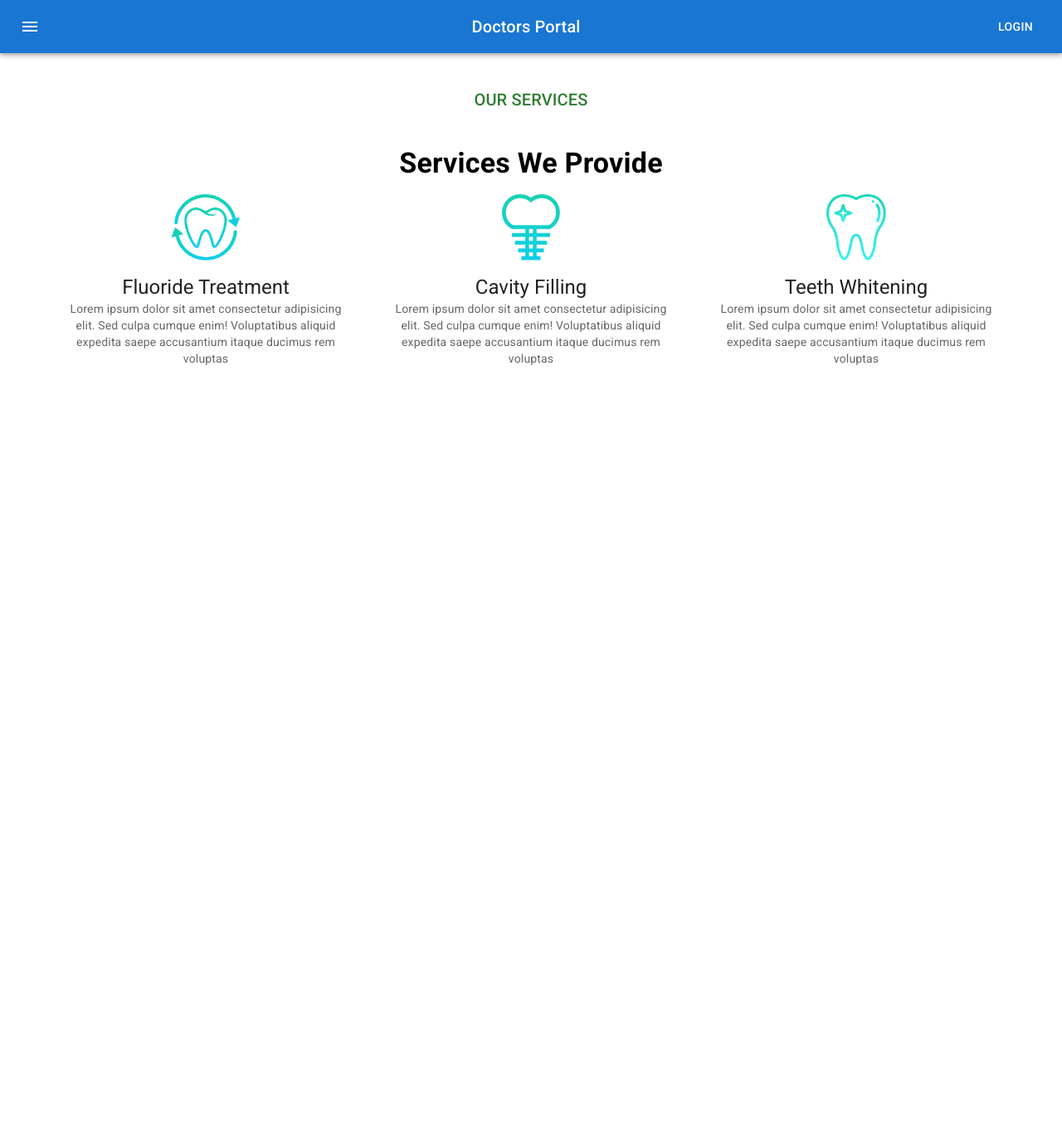
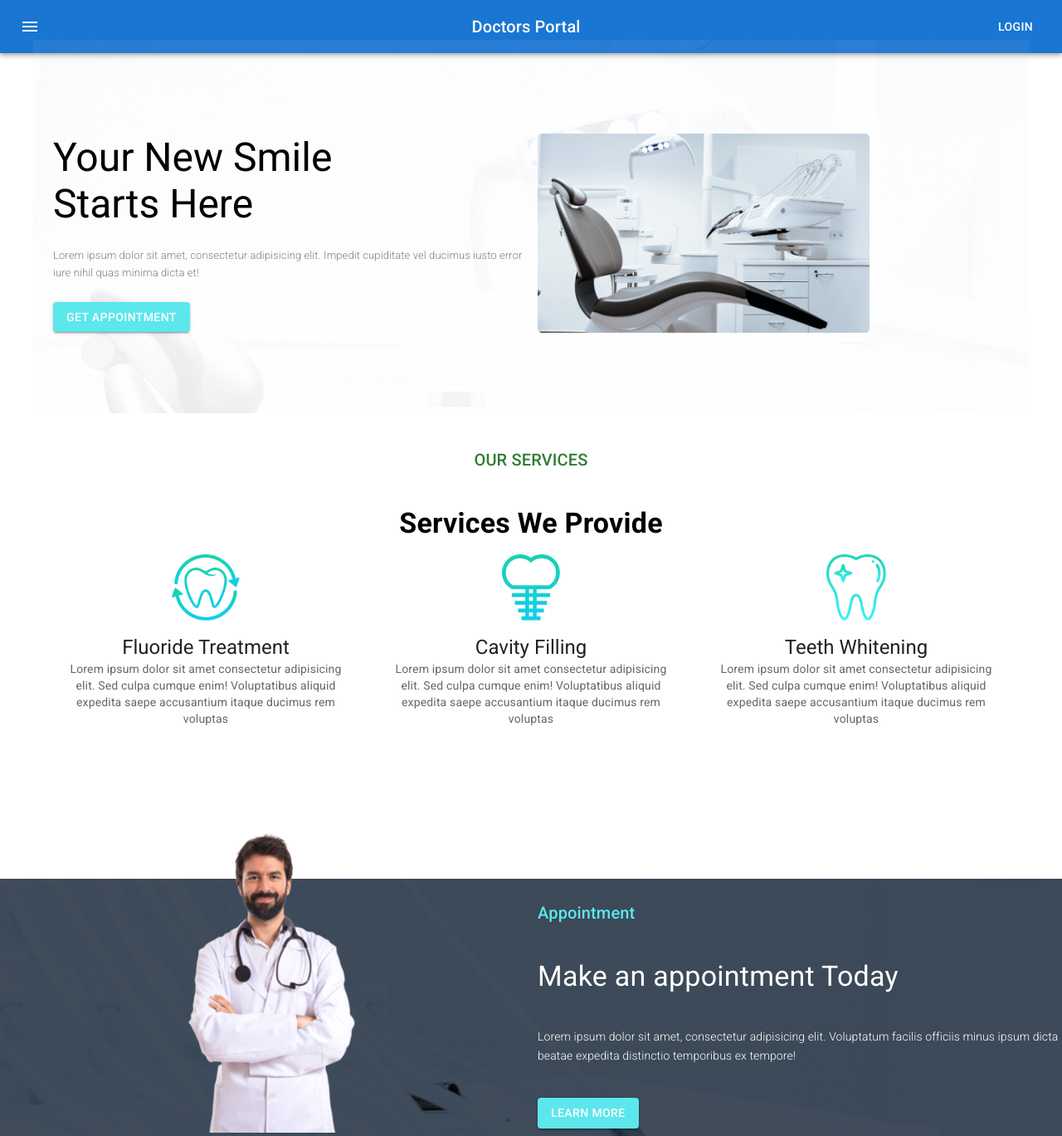
Before and after one commit to habibshrabon/doctors-portal-client-b04, a React (Create React App) app: page / in a window 1280 px wide. Shown: the whole page at 83% size. Before the commit the page ends 800 px from the top, so only its background shows below. Built offline with nearby package versions, Linux system fonts and the light colour scheme.

Commit message:
banner section working

```diff
--- /dev/null
+++ b/src/Pages/Home/AppointmentBanner/AppointmentBanner.js
@@ -0,0 +1,67 @@
+import React from "react";
+import Box from "@mui/material/Box";
+import Grid from "@mui/material/Grid";
+import doctor from "../../../images/doctor.png";
+import bg from "../../../images/appointment-bg.png";
+import { Button, Typography } from "@mui/material";
+
+const appointmentBanner = {
+  background: `url(${bg})`,
+  backgroundColor: "rgba(45,58,74,0.9)",
+  backgroundBlendMode: "darken, luminosity",
+  marginTop: 175,
+};
+
+const AppointmentBanner = () => {
+  return (
+    <Box style={appointmentBanner} sx={{ flexGrow: 1 }}>
+      <Grid container spacing={2}>
+        <Grid item xs={12} md={6}>
+          <img
+            style={{ width: "400px", marginTop: "-110px" }}
+            src={doctor}
+            alt=""
+          />
+        </Grid>
+        <Grid
+          item
+          xs={12}
+          md={6}
+          sx={{
+            display: "flex",
+            justifyContent: "flex-start",
+            alignItems: "center",
+            textAlign: "left",
+          }}
+        >
+          <Box>
+            <Typography
+              variant="h6"
+              sx={{ mb: 5 }}
+              style={{ color: "#5CE7ED" }}
+            >
+              Appointment
+            </Typography>
+            <Typography variant="h4" style={{ color: "white" }}>
+              Make an appointment Today
+            </Typography>
+            <Typography
+              variant="h6"
+              sx={{ my: 5 }}
+              style={{ color: "white", fontSize: 14, fontWeight: 300 }}
+            >
+              Lorem ipsum dolor sit amet, consectetur adipisicing elit.
+              Voluptatum facilis officiis minus ipsum dicta beatae expedita
+              distinctio temporibus ex tempore!
+            </Typography>
+            <Button variant="contained" style={{ backgroundColor: "#5CE7ED" }}>
+              learn More
+            </Button>
+          </Box>
+        </Grid>
+      </Grid>
+    </Box>
+  );
+};
+
+export default AppointmentBanner;
--- /dev/null
+++ b/src/Pages/Home/Banner/Banner.js
@@ -0,0 +1,54 @@
+import React from "react";
+import Grid from "@mui/material/Grid";
+import chair from "../../../images/chair.png";
+import bg from "../../../images/bg.png";
+import { Button, Container, Typography } from "@mui/material";
+import { Box } from "@mui/system";
+
+const bannerBg = {
+  background: `url(${bg})`,
+};
+
+const verticalCenter = {
+  display: "flex",
+  height: 450,
+  alignItems: "center",
+};
+
+const Banner = () => {
+  return (
+    <Container style={bannerBg} sx={{ flexGrow: 1 }}>
+      <Grid container spacing={2}>
+        <Grid
+          item
+          style={{ ...verticalCenter, textAlign: "left" }}
+          xs={12}
+          md={6}
+        >
+          <Box>
+            <Typography variant="h3">
+              Your New Smile <br />
+              Starts Here
+            </Typography>
+            <Typography
+              variant="h6"
+              sx={{ my: 3, fontSize: 13, color: "gray", fontWeight: 300 }}
+            >
+              Lorem ipsum dolor sit amet, consectetur adipisicing elit. Impedit
+              cupiditate vel ducimus iusto error iure nihil quas minima dicta
+              et!
+            </Typography>
+            <Button variant="contained" style={{ backgroundColor: "#5CE7ED" }}>
+              Get Appointment
+            </Button>
+          </Box>
+        </Grid>
+        <Grid item xs={12} md={6} style={verticalCenter}>
+          <img style={{ width: "400px" }} src={chair} alt="" />
+        </Grid>
+      </Grid>
+    </Container>
+  );
+};
+
+export default Banner;
--- a/src/Pages/Home/Home/Home.js
+++ b/src/Pages/Home/Home/Home.js
@@ -1,12 +1,16 @@
 import React from "react";
 import Navigation from "../../Shared/Navigation/Navigation";
+import AppointmentBanner from "../AppointmentBanner/AppointmentBanner";
+import Banner from "../Banner/Banner";
 import Services from "../Services/Services";
 
 const Home = () => {
   return (
     <div>
       <Navigation />
+      <Banner />
       <Services />
+      <AppointmentBanner />
     </div>
   );
 };
```
